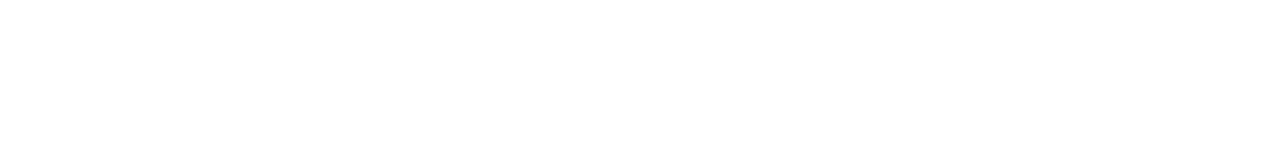
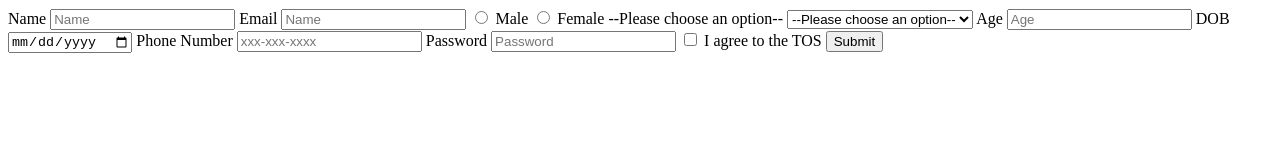
Before and after one commit to acciojob/signup-form-car-anuj-kashyap03, a website: page main.html in a window 1280 px wide. Drawn offline with Linux system fonts and the light colour scheme.

Commit message:
created a submission

```diff
--- a/main.html
+++ b/main.html
@@ -7,6 +7,43 @@
 </head>
 
 <body>
+	<form method="post" >
+		<label for="name" >Name</label>
+		<input type="text" placeholder="Name" id="name" required/>
+		<label for="email" >Email</label>
+		<input type="email" placeholder="Name" id="email" required/>
+		<label for="gender_m"  >
+			<input type="radio" name="gender" id="gender_m" required/>
+		Male
+		</label>
+		<label for="gender_f"  >
+			<input type="radio" name="gender" id="gender_f" required/>
+			Female
+		</label>
+		<label  for="cars" >
+			--Please choose an option--
+
+		</label>
+		<select id="cars" required  >
+				<option selected disabled>--Please choose an option--</option>
+				<option value="thar" >Thar</option>
+				<option value="kia" >Kia seltos</option>
+		</select>
+		<label for="age" >Age</label>
+		<input type="number" placeholder="Age" id="age" required/>
+		<label for="dob" >DOB</label>
+		<input type="date"  id="dob" required/>
+
+		<label for="tel" >Phone Number</label>
+		<input type="number" placeholder="xxx-xxx-xxxx" id="tel" />
+		<label for="password" >Password</label>
+		<input type="password" placeholder="Password" id="password" required/>
+		<label for="tos">
+			<input type="checkbox" required id="tos" />
+			I agree to the TOS
+		</label>
+		<button type="submit" >Submit</button>
+	</form>
 	<!-- the entire body must be written by student -->
     <script type="text/javascript" src="./script.js">
 </script>
```
